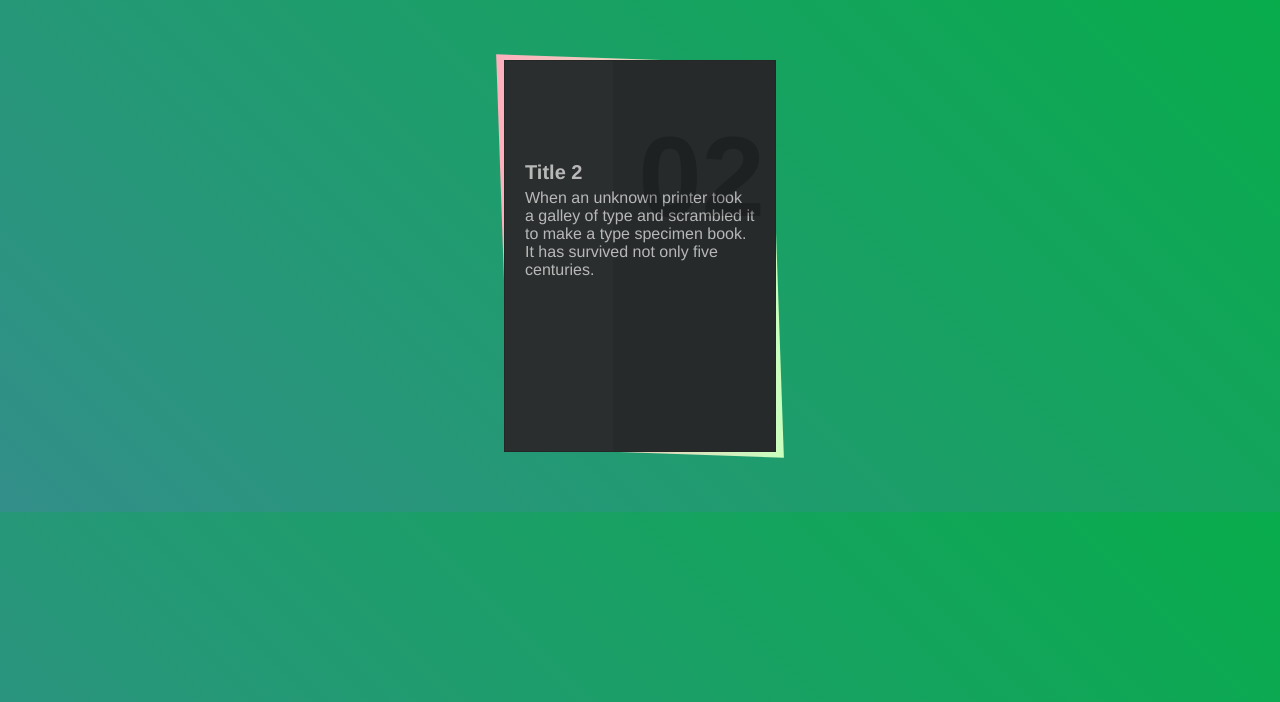
After one commit to JavharZiyoev/Alarstudios.Python.Tasks, a Flask app: page /users/list in a window 1280 px wide. The commit adds this page. Shown: the top 702 px of the page. Run offline with Flask 2, Linux system fonts and the light colour scheme.

Commit message:
list of users(1/3)

```diff
--- a/app/__init__.py
+++ b/app/__init__.py
@@ -31,9 +31,11 @@ def create_app(test_config=None):
 
     from app import auth
     from app import alist
+    from app import users
 
     app.register_blueprint(auth.bp)
     app.register_blueprint(alist.bp)
+    app.register_blueprint(users.bp)
 
     return app
 
--- /dev/null
+++ b/app/static/list.css
@@ -0,0 +1,124 @@
+.tilesWrap {
+	padding: 0;
+	margin: 50px auto;
+	list-style: none;
+	text-align: center;
+}
+.tilesWrap li {
+	display: inline-block;
+	width: 20%;
+	min-width: 200px;
+	max-width: 230px;
+	padding: 80px 20px 40px;
+	position: relative;
+	vertical-align: top;
+	margin: 10px;
+	font-family: 'helvetica', san-serif;
+	min-height: 25vh;
+	background: #262a2b;
+	border: 1px solid #252727;
+	text-align: left;
+}
+.tilesWrap li h2 {
+	font-size: 114px;
+	margin: 0;
+	position: absolute;
+	opacity: 0.2;
+	top: 50px;
+	right: 10px;
+	transition: all 0.3s ease-in-out;
+}
+.tilesWrap li h3 {
+	font-size: 20px;
+	color: #b7b7b7;
+	margin-bottom: 5px;
+}
+.tilesWrap li p {
+	font-size: 16px;
+	line-height: 18px;
+	color: #b7b7b7;
+	margin-top: 5px;
+}
+.tilesWrap li button {
+	background: transparent;
+	border: 1px solid #b7b7b7;
+	padding: 10px 20px;
+	color: #b7b7b7;
+	border-radius: 3px;
+	position: relative;
+	transition: all 0.3s ease-in-out;
+	transform: translateY(-40px);
+	opacity: 0;
+	cursor: pointer;
+	overflow: hidden;
+}
+.tilesWrap li button:before {
+	content: '';
+	position: absolute;
+	height: 100%;
+	width: 120%;
+	background: #b7b7b7;
+	top: 0;
+	opacity: 0;
+	left: -140px;
+	border-radius: 0 20px 20px 0;
+	z-index: -1;
+	transition: all 0.3s ease-in-out;
+
+}
+.tilesWrap li:hover button {
+	transform: translateY(5px);
+	opacity: 1;
+}
+.tilesWrap li button:hover {
+	color: #262a2b;
+}
+.tilesWrap li button:hover:before {
+	left: 0;
+	opacity: 1;
+}
+.tilesWrap li:hover h2 {
+	top: 0px;
+	opacity: 0.6;
+}
+
+.tilesWrap li:before {
+	content: '';
+	position: absolute;
+	top: -2px;
+	left: -2px;
+	right: -2px;
+	bottom: -2px;
+	z-index: -1;
+	background: #fff;
+	transform: skew(2deg, 2deg);
+}
+.tilesWrap li:after {
+	content: '';
+	position: absolute;
+	width: 40%;
+	height: 100%;
+	left: 0;
+	top: 0;
+	background: rgba(255, 255, 255, 0.02);
+}
+.tilesWrap li:nth-child(1):before {
+	background: #C9FFBF;
+background: -webkit-linear-gradient(to right, #FFAFBD, #C9FFBF);
+background: linear-gradient(to right, #FFAFBD, #C9FFBF);
+}
+.tilesWrap li:nth-child(2):before {
+	background: #f2709c;
+background: -webkit-linear-gradient(to right, #ff9472, #f2709c);
+background: linear-gradient(to right, #ff9472, #f2709c);
+}
+.tilesWrap li:nth-child(3):before {
+	background: #c21500;
+background: -webkit-linear-gradient(to right, #ffc500, #c21500);
+background: linear-gradient(to right, #ffc500, #c21500);
+}
+.tilesWrap li:nth-child(4):before {
+	background: #FC354C;
+background: -webkit-linear-gradient(to right, #0ABFBC, #FC354C);
+background: linear-gradient(to right, #0ABFBC, #FC354C);
+}
--- a/app/templates/base.html
+++ b/app/templates/base.html
@@ -2,6 +2,7 @@
 <html>
   <head>
     <link rel="stylesheet" href="{{ url_for('static', filename='style.css') }}">
+    {% block head %}{% endblock %}
     <title> Тестовое задание </title>
   </head>
   <body>
--- /dev/null
+++ b/app/templates/list.html
@@ -0,0 +1,23 @@
+{% extends 'base.html' %}
+{% block head %}
+<link rel="stylesheet" href="{{ url_for('static', filename='list.css') }}">
+{% endblock %}
+
+{% block content %}
+<ul class="tilesWrap">
+	<li>
+		<h2>02</h2>
+		<h3>Title 2</h3>
+		<p>
+			When an unknown printer took a galley of type and scrambled it to make
+			a type specimen book. It has survived not only five centuries.
+		</p>
+		<div style="margin: 5px">
+			<button>Read more</button>
+			<button>Read more</button>
+			<button>Read more</button>
+		</div>
+
+	</li>
+</ul>
+{% endblock %}
```
Also changed, not shown: app/users.py (added, +15 -0 lines).
